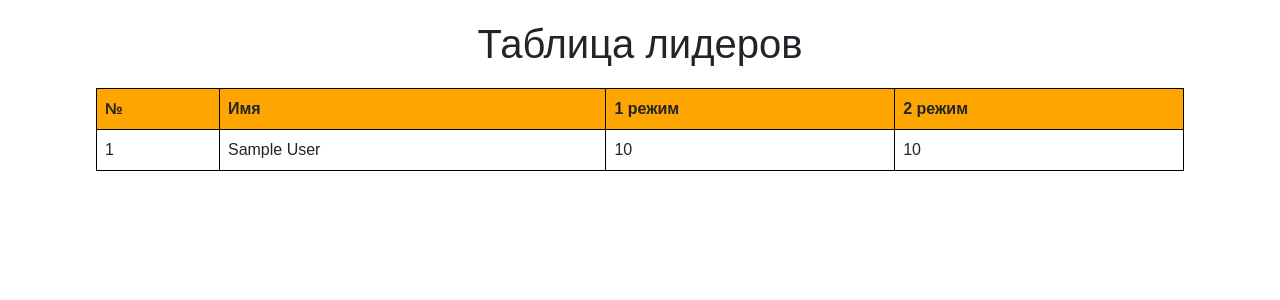
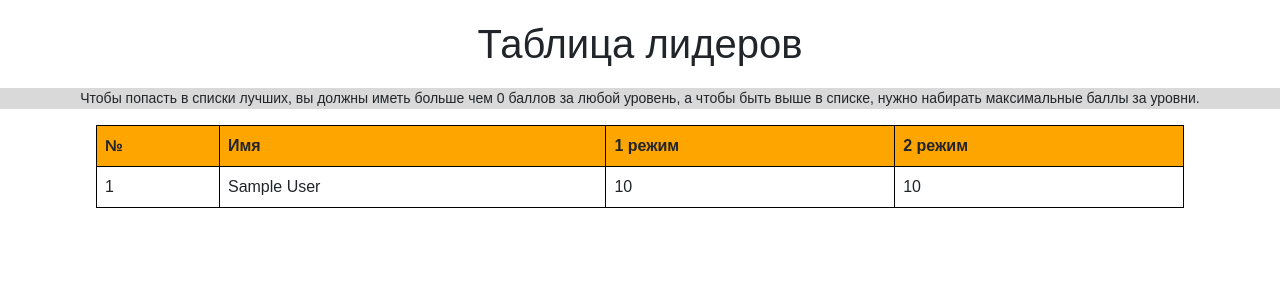
Before and after one commit to marathedziov/Piece-by-piece, a Flask app: page /leader_board in a window 1280 px wide. Shown: the part 66-366 px from the top of the page. Run offline with Flask 3, Linux system fonts and the light colour scheme; a user stored in the database is signed in; tables that the repository leaves empty hold one stand-in row (values such as "Sample post").

Commit message:
мир по кусочкам 1.0

```diff
--- a/server.py
+++ b/server.py
@@ -540,7 +540,8 @@ def leader_board():
     db_sess = db_session.create_session()
     users = db_sess.query(User).all()
 
-    user_points = [(user.user_points_mode1 + user.user_points_mode2, user) for user in users]
+    user_points = [(user.user_points_mode1 + user.user_points_mode2, user) for user in users
+                   if user.user_points_mode1 + user.user_points_mode2 > 0]
 
     sorted_users = sorted(user_points, key=lambda x: x[0], reverse=True)
 
--- a/templates/leader_board.html
+++ b/templates/leader_board.html
@@ -49,6 +49,9 @@
     </div>
 </nav>
 <h1 class="h1-leader-board">Таблица лидеров</h1>
+<div class="main-about-project">
+    <p>Чтобы попасть в списки лучших, вы должны иметь больше чем 0 баллов за любой уровень, а чтобы быть выше в списке, нужно набирать максимальные баллы за уровни.</p>
+</div>
 <table>
     <tr>
         <th>№</th>
```
Also changed, not shown: db/DataBase.db.
